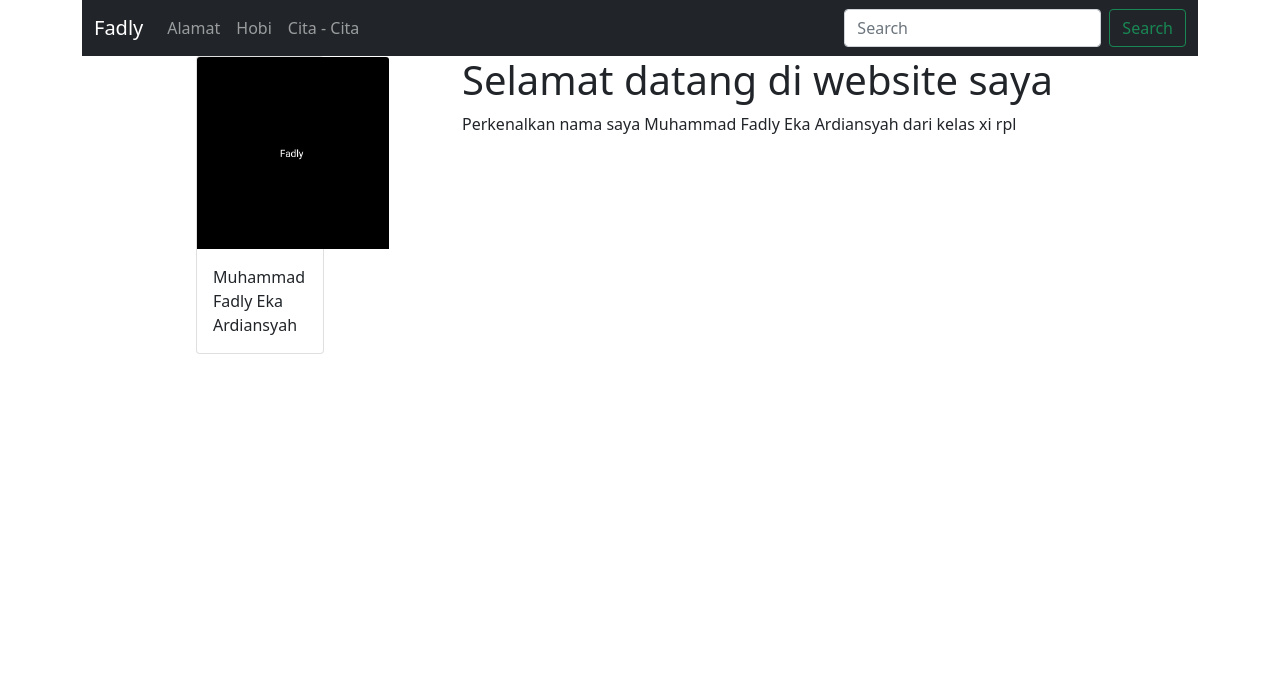
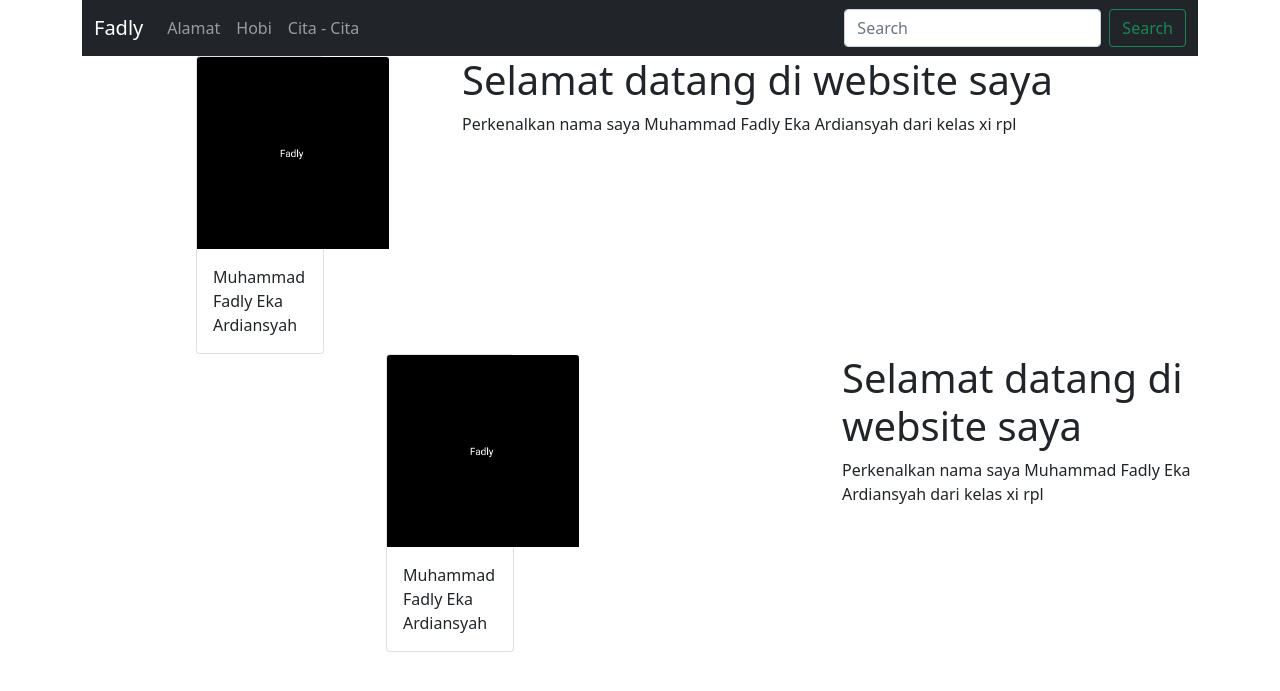
Before and after one commit to MFadly2707/php_dinamis_fadly, a PHP site: page / in a window 1280 px wide. Shown: the top 691 px of the page. Run offline with PHP 8.4, Linux system fonts and the light colour scheme.

Commit message:
tambah content 2

```diff
--- a/index.php
+++ b/index.php
@@ -9,9 +9,8 @@
     rel="stylesheet" integrity="sha384-1BmE4kWBq78iYhFldvKuhfTAU6auU8tT94WrHftjDbrCEXSU1oBoqyl2QvZ6jIW3" crossorigin="anonymous">
 </head>
 <body>
+<!-- Ini Adalah Navbar -->
 <div class="container">
-
-        <!-- Ini Adalah Navbar -->
   <nav class="navbar navbar-expand-lg navbar-dark bg-dark">
     <div class="container-fluid">
     <a class="navbar-brand" href="#">Fadly</a>
@@ -40,7 +39,7 @@
 </div>
 <!-- Ini Adalah Penutup Navbar -->
 <!-- Content 1 -->
-<div class="container">
+<div class="container" id=perkenalan>
   <div class="row">
     <div class="col-4">
     <div class="card mx-auto" style="width: 8rem;">
@@ -56,6 +55,26 @@
     </div>
   </div>
 </div>
+<!-- Penutup Content 1 -->
+<!-- Content 2 -->
+<div class="container" id=alamat>
+  <div class="row">
+    <div class="col-8">
+    <div class="card mx-auto" style="width: 8rem;">
+  <img src="assets/img/fadly.jpg" class="card-img-top" style="width: 12rem;">
+    <div class="card-body">
+    <p class="card-text">Muhammad Fadly Eka Ardiansyah</p>
+    </div>
+  </div>
+</div>
+<div class="col-4">
+      <h1>Selamat datang di website saya</h1>
+      <p>Perkenalkan nama saya Muhammad Fadly Eka Ardiansyah dari kelas xi rpl</p>
+    </div>
+  </div>
+</div>
+<!-- Penutup Content 2 -->
+
 <!-- Link Javascript -->
 <script src="https://cdn.jsdelivr.net/npm/bootstrap@5.1.3/dist/js/bootstrap.bundle.min.js" integrity="sha384-ka7Sk0Gln4gmtz2MlQnikT1wXgYsOg+OMhuP+IlRH9sENBO0LRn5q+8nbTov4+1p" crossorigin="anonymous"></script>
 </body>
```
Lines whose indentation alone changed are shown as unchanged.
